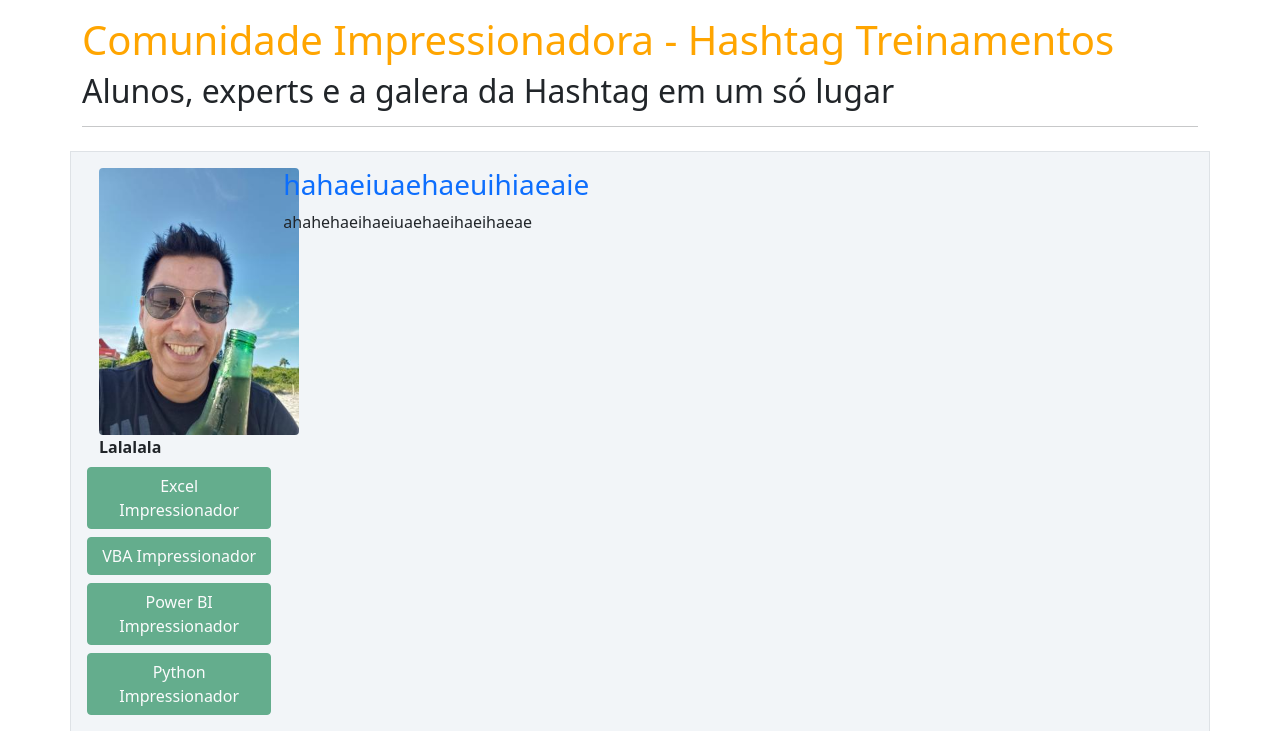
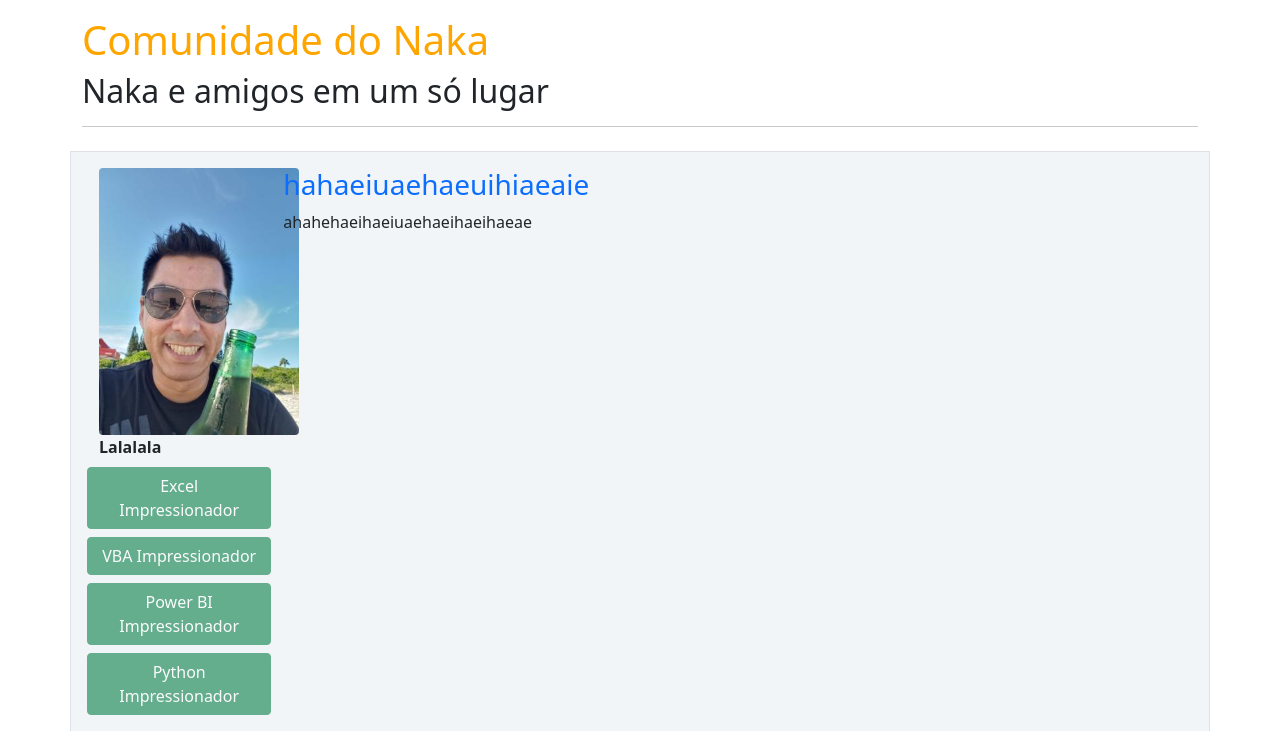
Before and after one commit to pnakashima/sitecomunidade, a Flask app: page / in a window 1280 px wide. Shown: the part 56-787 px from the top of the page. Run offline with Flask 2, Linux system fonts and the light colour scheme; data comes from the database, SQL or seed files in the repository.

Commit message:
commit 2

```diff
--- a/comunidadeimpressionadora/templates/home.html
+++ b/comunidadeimpressionadora/templates/home.html
@@ -2,8 +2,8 @@
 
 {% block body %}
     <div class="container mt-3">
-        <h1 style="color: orange">Comunidade Impressionadora - Hashtag Treinamentos</h1>
-        <h2>Alunos, experts e a galera da Hashtag em um só lugar</h2>
+        <h1 style="color: orange">Comunidade do Naka</h1>
+        <h2>Naka e amigos em um só lugar</h2>
         <hr>
         {% for post in posts%}
             <div class="row border mt-4 p-3 meupost">
```
